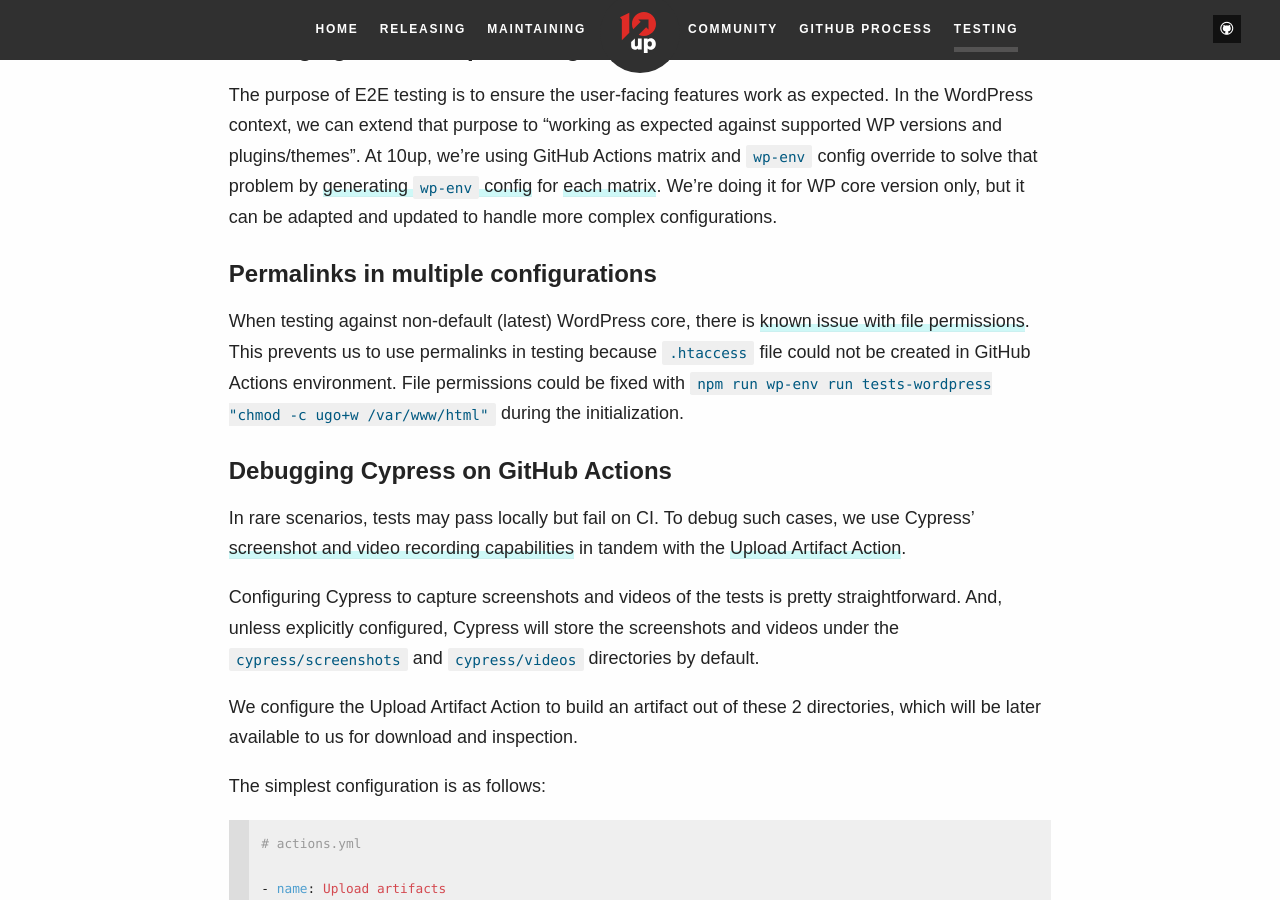
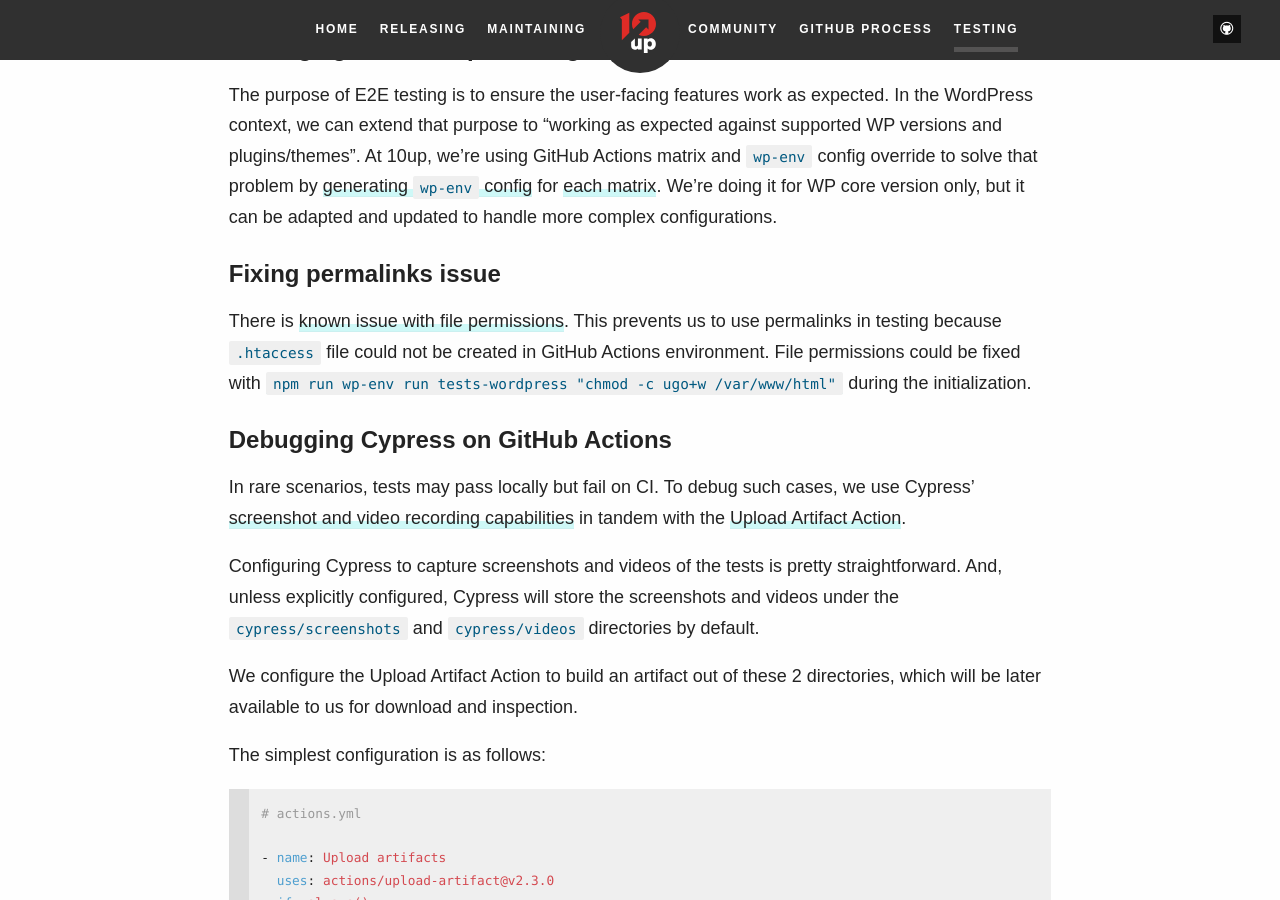
Before and after one commit to 10up/Open-Source-Best-Practices, a Jekyll site: the page built from testing.md, in a window 1280 px wide and 900 px high, scrolled down 1623 px. Built offline with Jekyll 4.4.1, drawn with Linux system fonts in a browser that asks for light colours; some web fonts are replaced.

Commit message:
Updated title of permalinks section, removed WordPress core reference

```diff
--- a/_includes/markdown/Testing.md
+++ b/_includes/markdown/Testing.md
@@ -45,9 +45,9 @@ cy.visit( `/wp-admin` );
 
 The purpose of E2E testing is to ensure the user-facing features work as expected. In the WordPress context, we can extend that purpose to "working as expected against supported WP versions and plugins/themes". At 10up, we're using GitHub Actions matrix and `wp-env` config override to solve that problem by [generating `wp-env` config](https://github.com/10up/simple-podcasting/blob/develop/tests/bin/set-core-version.js) for [each matrix](https://github.com/10up/simple-podcasting/blob/develop/.github/workflows/test-branch.yml#L30-L31). We're doing it for WP core version only, but it can be adapted and updated to handle more complex configurations.
 
-### Permalinks in multiple configurations
+### Fixing permalinks issue
 
-When testing against non-default (latest) WordPress core, there is [known issue with file permissions](https://github.com/WordPress/gutenberg/issues/28201). This prevents us to use permalinks in testing because `.htaccess` file could not be created in GitHub Actions environment. File permissions could be fixed with [`npm run wp-env run tests-wordpress "chmod -c ugo+w /var/www/html"`](https://github.com/10up/ads-txt/pull/84/files) during the initialization.
+There is [known issue with file permissions](https://github.com/WordPress/gutenberg/issues/28201). This prevents us to use permalinks in testing because `.htaccess` file could not be created in GitHub Actions environment. File permissions could be fixed with [`npm run wp-env run tests-wordpress "chmod -c ugo+w /var/www/html"`](https://github.com/10up/ads-txt/pull/84/files) during the initialization.
 
 ### Debugging Cypress on GitHub Actions
 
```
